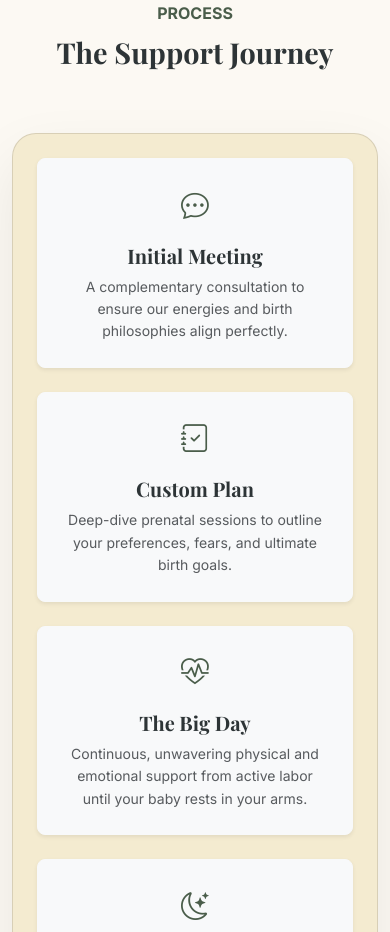
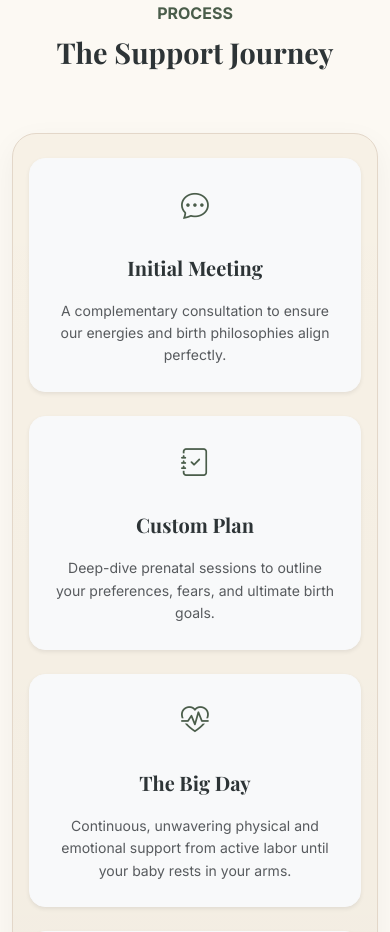
Before and after one commit to htmlstaticwork/doula_birth_support_services, a plain HTML site: page home-2.html in a window 390 px wide. Shown: the part 3998-4930 px from the top of the page. Drawn offline with nearby package versions, Linux system fonts and the light colour scheme.

Commit message:
Polish support journey layout

```diff
--- a/assets/css/style.css
+++ b/assets/css/style.css
@@ -316,6 +316,50 @@ h1, h2, h3, h4, h5, h6, .brand-font {
 .navbar.scrolled {
     padding: 0.8rem 0;
     box-shadow: 0 4px 20px rgba(0,0,0,0.05);
+}
+
+.support-journey-frame {
+    background: linear-gradient(180deg, transparent 0%, rgba(0, 0, 0, 0.02) 100%), #f7f1e6;
+    border: 1px solid #e3d7c9;
+    border-radius: 1.5rem;
+    padding: 3rem;
+    box-shadow: 0 10px 30px rgba(18, 18, 18, 0.05);
+}
+
+.support-journey-frame .support-journey-card {
+    border: none;
+    background-color: transparent;
+    padding: 1.75rem;
+    border-radius: 1rem;
+    min-height: 100%;
+    display: flex;
+    flex-direction: column;
+    gap: 0.75rem;
+}
+
+.support-journey-frame .support-journey-card h4 {
+    margin-bottom: 0.5rem;
+}
+
+.support-journey-frame .support-journey-card p {
+    line-height: 1.6;
+}
+
+@media (max-width: 991px) {
+    .support-journey-frame {
+        padding: 2rem 1.5rem;
+    }
+
+    .support-journey-frame .support-journey-card {
+        padding: 1.5rem;
+        border-radius: 1rem;
+    }
+}
+
+@media (max-width: 767px) {
+    .support-journey-frame {
+        padding: 1.5rem 1rem;
+    }
 }
 
 .nav-link:not(.btn) {
```
